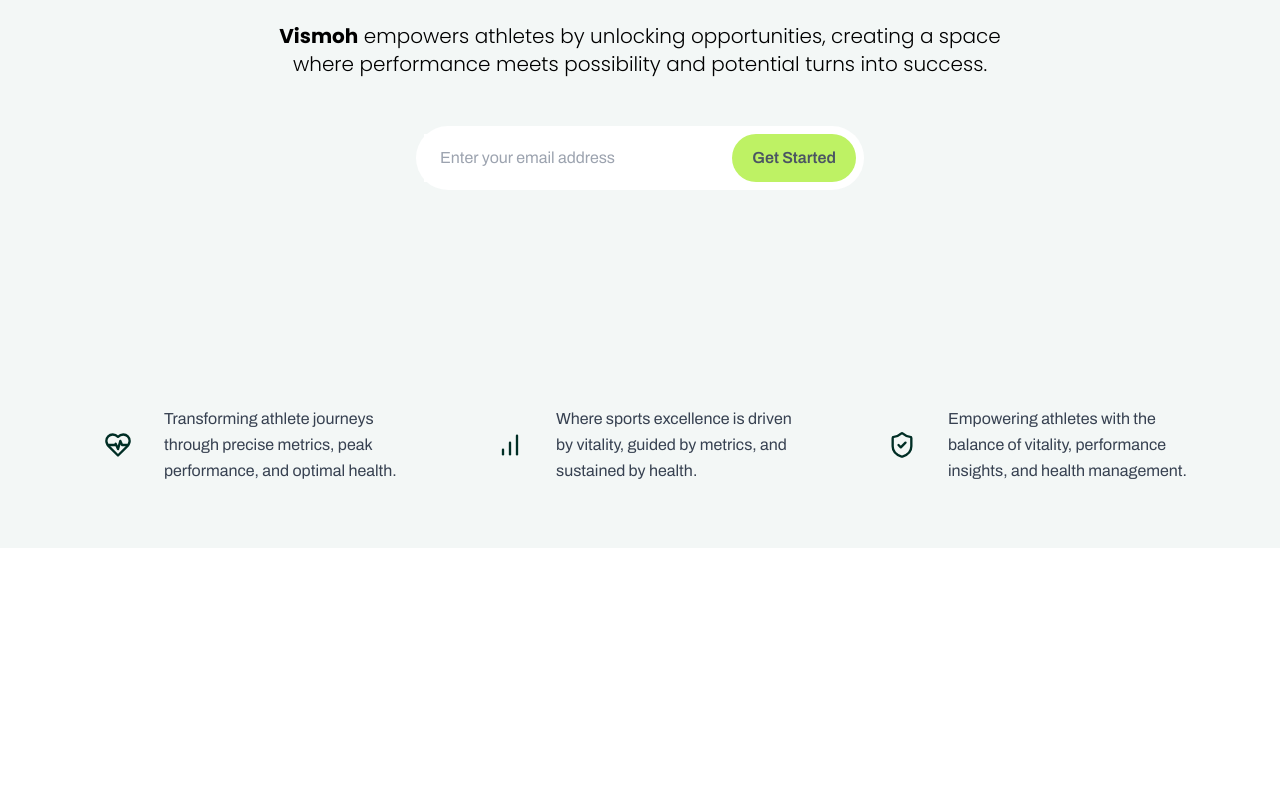
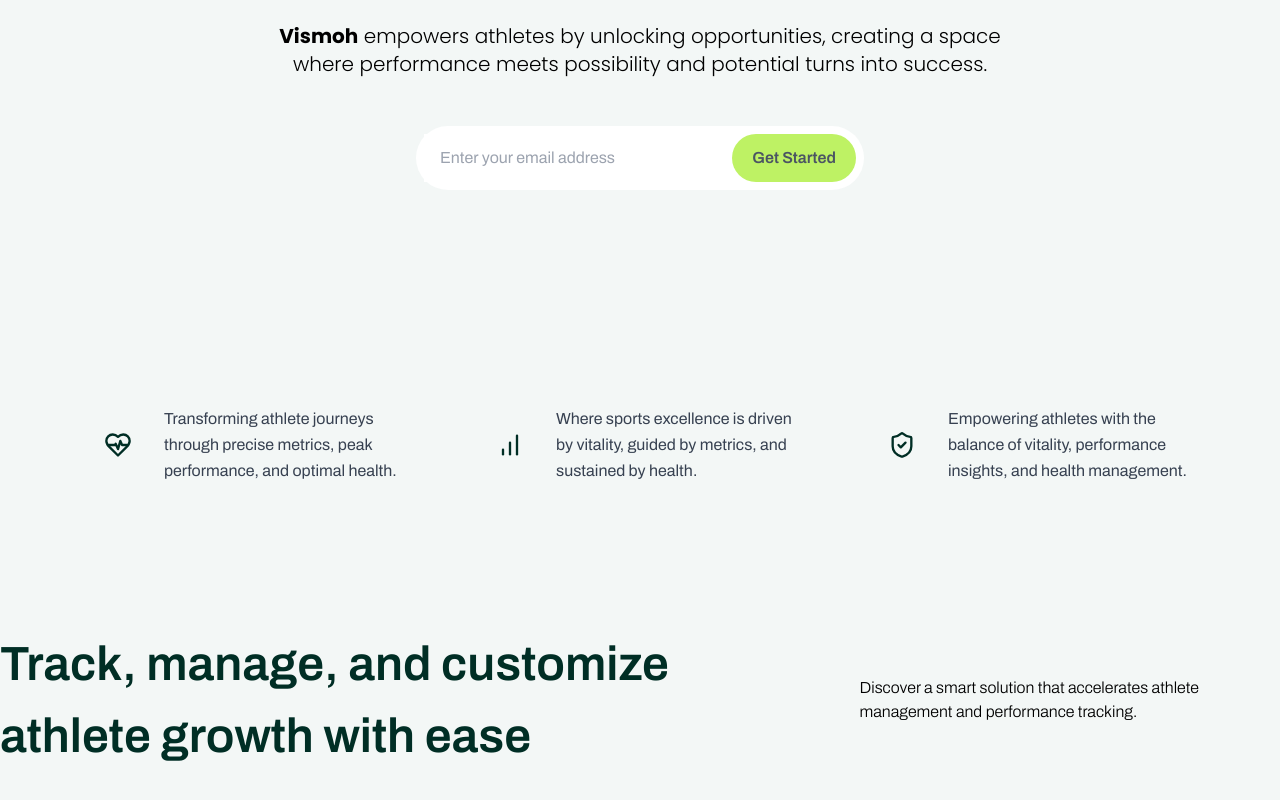
Before and after one commit to init-to-winit/client, a React (Vite) app: page / in a window 1280 px wide. Shown: the part 480-1280 px from the top of the page. Before the commit the page ends 1028 px from the top, so only its background shows below. Built offline with nearby package versions, Linux system fonts and the light colour scheme.

Commit message:
feat: add Track component to Landing page

```diff
--- /dev/null
+++ b/src/components/landing/Track.jsx
@@ -0,0 +1,17 @@
+import React from "react";
+
+export default function Track() {
+  return (
+    <div className="bg-[#F3F7F6] w-full flex justify-center">
+      <div className="bg-[#F3F7F6] flex gap-10 px-auto py-[5rem] max-w-7xl items-center ">
+        <h1 className="text-5xl font-semibold text-primary leading-normal">
+          Track, manage, and customize athlete growth with ease
+        </h1>
+        <p className="font-light">
+          Discover a smart solution that accelerates athlete management and
+          performance tracking.
+        </p>
+      </div>
+    </div>
+  );
+}
--- a/src/pages/Landing.jsx
+++ b/src/pages/Landing.jsx
@@ -1,6 +1,7 @@
 import Hero from "@/components/landing/Hero";
 import Navbar from "@/components/landing/Navbar";
 import Options from "@/components/landing/Options";
+import Track from "@/components/landing/Track";
 import React from "react";
 
 export default function Landing() {
@@ -9,6 +10,7 @@
       <Navbar />
       <Hero />
       <Options />
+      <Track />
     </>
   );
 }
```
Also changed, not shown: src/assets/images/man-running.png (added).
